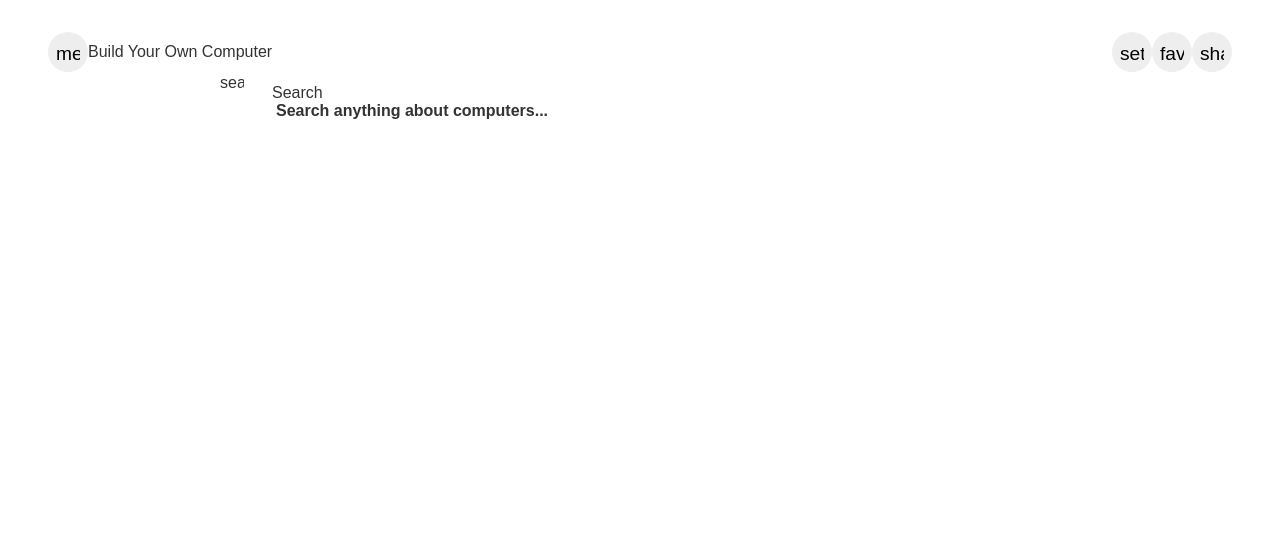
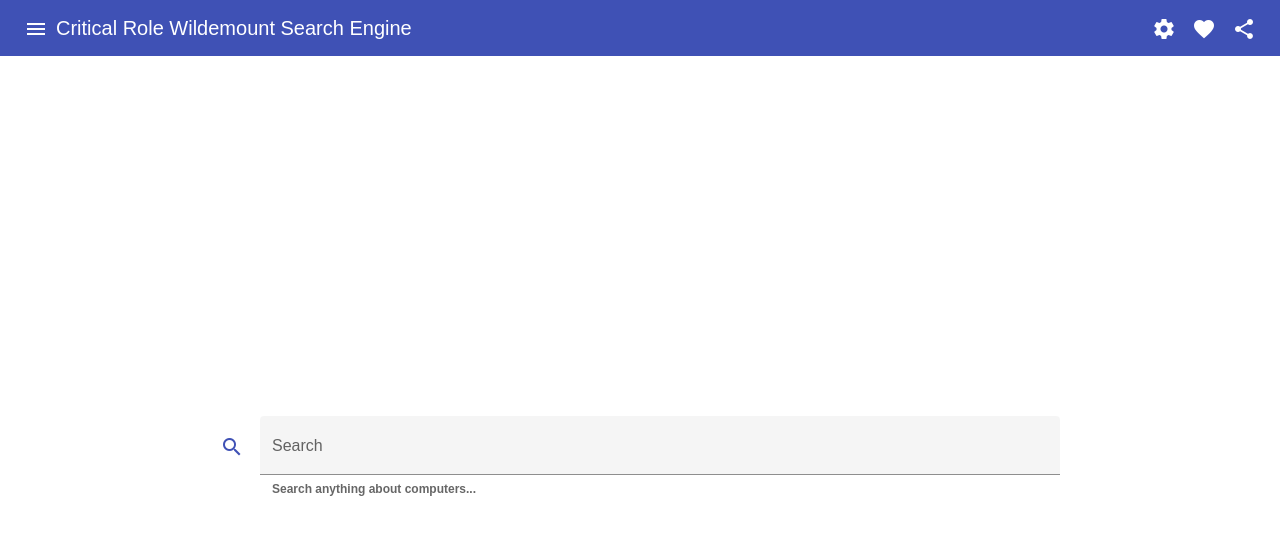
Before and after one commit to grpartichelli/critrole-engine-client, an Angular app: page /home in a window 1280 px wide. Shown: the top 534 px of the page. Built offline with nearby package versions, Linux system fonts and the light colour scheme.

Commit message:
feat: fix the styling thing

```diff
--- a/angular.json
+++ b/angular.json
@@ -31,6 +31,7 @@
               "src/assets"
             ],
             "styles": [
+              "./node_modules/@angular/material/prebuilt-themes/indigo-pink.css",
               "src/styles.scss"
             ],
             "scripts": [],
@@ -102,6 +103,7 @@
               "src/assets"
             ],
             "styles": [
+              "./node_modules/@angular/material/prebuilt-themes/indigo-pink.css",
               "src/styles.scss"
             ],
             "scripts": []
--- a/package.json
+++ b/package.json
@@ -13,6 +13,7 @@
   "private": true,
   "dependencies": {
     "@angular/animations": "~13.3.0",
+    "@angular/cdk": "^13.3.4",
     "@angular/cli": "^13.3.0",
     "@angular/common": "~13.3.0",
     "@angular/compiler": "~13.3.0",
--- a/src/app/app.module.ts
+++ b/src/app/app.module.ts
@@ -6,6 +6,7 @@
 import {MatToolbarModule} from '@angular/material/toolbar';
 import {MatIconModule} from '@angular/material/icon';
 import {MatButtonModule} from '@angular/material/button';
+
 import {MatFormFieldModule} from '@angular/material/form-field';
 import {MatInputModule} from '@angular/material/input';
 import {MatCardModule} from '@angular/material/card';
@@ -14,6 +15,7 @@
 import {MatSidenavModule} from '@angular/material/sidenav';
 import {MatDividerModule} from '@angular/material/divider';
 import {MatListModule} from '@angular/material/list';
+
 import {FormsModule} from '@angular/forms';
 
 import {MatDialogModule} from '@angular/material/dialog';
--- a/src/app/critrole-toolbar/critrole-toolbar.component.html
+++ b/src/app/critrole-toolbar/critrole-toolbar.component.html
@@ -2,7 +2,7 @@
   <button mat-icon-button class="example-icon" (click)="toggleSidebar()">
     <mat-icon>menu</mat-icon>
   </button>
-  <span [routerLink]="'/home'" style="cursor: pointer"> Build Your Own Computer</span>
+  <span [routerLink]="'/home'" style="cursor: pointer"> Critical Role Wildemount Search Engine</span>
 
   <span class="example-spacer"></span>
 
--- a/src/index.html
+++ b/src/index.html
@@ -6,8 +6,11 @@
   <base href="/">
   <meta name="viewport" content="width=device-width, initial-scale=1">
   <link rel="icon" type="image/x-icon" href="favicon.ico">
+  <link rel="preconnect" href="https://fonts.gstatic.com">
+  <link href="https://fonts.googleapis.com/css2?family=Roboto:wght@300;400;500&display=swap" rel="stylesheet">
+  <link href="https://fonts.googleapis.com/icon?family=Material+Icons" rel="stylesheet">
 </head>
 <body>
-  <app-root></app-root>
+<app-root></app-root>
 </body>
 </html>
--- a/src/styles.scss
+++ b/src/styles.scss
@@ -1,44 +1,7 @@
-/* Application-wide Styles */
-h1 {
-  color: #369;
-  font-family: Arial, Helvetica, sans-serif;
-  font-size: 250%;
-}
-h2, h3 {
-  color: #444;
-  font-family: Arial, Helvetica, sans-serif;
-  font-weight: lighter;
-}
-body {
-  margin: 2em;
-}
-body, input[type="text"], button {
-  color: #333;
-  font-family: Cambria, Georgia, serif;
-}
-button {
-  background-color: #eee;
-  border: none;
-  border-radius: 4px;
-  cursor: pointer;
-  color: black;
-  font-size: 1.2rem;
-  padding: 1rem;
-  margin-right: 1rem;
-  margin-bottom: 1rem;
-  margin-top: 1rem;
-}
-button:hover {
-  background-color: black;
-  color: white;
-}
-button:disabled {
-  background-color: #eee;
-  color: #aaa;
-  cursor: auto;
-}
-
 /* everywhere else */
 * {
   font-family: Arial, Helvetica, sans-serif;
 }
+
+html, body { height: 100%; }
+body { margin: 0; font-family: Roboto, "Helvetica Neue", sans-serif; }
```
Also changed, not shown: 1 other file (tests, documents, lock files or other folders).
